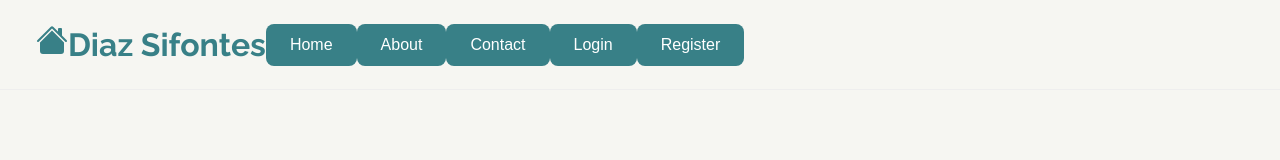
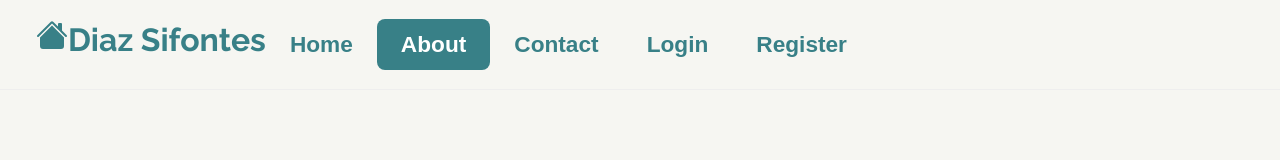
Before and after one commit to tanmaysankhe/wdm, a React (Create React App) app: page / in a window 1280 px wide. Shown: the top 160 px of the page. Built offline with nearby package versions, Linux system fonts and the light colour scheme.

Commit message:
Added chart

```diff
--- a/src/components/ContactUs.js
+++ b/src/components/ContactUs.js
@@ -45,7 +45,7 @@ class ContactUs extends React.Component {
             placeholder="Type your message"
           ></textarea>
           <br />
-          <button className="login-button">Submit</button>
+          <button className="normal-button">Submit</button>
         </form>
       </div>
     );
--- a/src/components/Dashboard.js
+++ b/src/components/Dashboard.js
@@ -4,26 +4,48 @@ import DashboardList from './DashboardList';
 
 const GroupedBarChart = (props) =>{
   var plot1 = {
-  x: ["Microwave", "Washing Machine", "Tv", "Vacuum Cleaner", "Hair Dryer"],
+  x: ["User1", "User2", "User3", "User4", "User5"],
   y: [4, 5, 6, 1, 4],
-  name: "2016",
+  name: "Land",
   type: "bar",
 };
 
 var plot2 = {
-  x: ["Microwave", "Washing Machine", "Tv", "Vacuum Cleaner", "Hair Dryer"],
+  x: ["User1", "User2", "User3", "User4", "User5"],
   y: [12, 3, 5, 6, 2],
-  name: "2017",
+  name: "Project",
   type: "bar",
 };
 
 var data = [plot1, plot2];
-    return(
+
+var piedata = [{
+  values: [64,36],
+  labels: ['Land', 'Project'],
+  type: 'pie'
+}];
+
+var pielayout = {
+  height: 500,
+  width: 500,
+  title:"Family wise land/project distribution"
+};
+
+
+return(
+      <div>
       <Plot
       data={data}
-      layout={ {width: 500, height: 500, title: 'Electronics Prices 2016/2017'} } />
-    )
+      layout={ {width: 500, height: 500, title: 'Land/Project holdings'} } />
+
+      <Plot
+      data={piedata}
+      layout={pielayout}></Plot>
+      </div>)
 }
+
+
+
 
 
 
@@ -31,7 +53,8 @@ function Dashboard(props) {
     return (
       <div>
         <GroupedBarChart></GroupedBarChart><br/>
-        <button onClick={props.addnewfun}>Add new</button>
+
+        <button class="normal-button" onClick={props.addnewfun}>Add new</button>
         <DashboardList></DashboardList>
 
       </div>
--- a/src/components/DashboardList.js
+++ b/src/components/DashboardList.js
@@ -36,7 +36,7 @@ class DashboardList extends React.Component {
             <td>12900$</td>
             <td>07-30-2008</td>
             <td>
-              <button>Edit</button> <button>Delete</button>
+              <button className="normal-button">Edit</button> <button className="normal-button">Delete</button>
             </td>
           </tr>
           <tr>
@@ -47,7 +47,7 @@ class DashboardList extends React.Component {
             <td>12900$</td>
             <td>07-30-2008</td>
             <td>
-              <button>Edit</button> <button>Delete</button>
+              <button className="normal-button">Edit</button> <button className="normal-button">Delete</button>
             </td>
           </tr>
           <tr>
@@ -58,7 +58,7 @@ class DashboardList extends React.Component {
             <td>12900$</td>
             <td>07-30-2008</td>
             <td>
-              <button>Edit</button> <button>Delete</button>
+              <button className="normal-button">Edit</button> <button className="normal-button">Delete</button>
             </td>
           </tr>
         </table>
@@ -81,7 +81,7 @@ class DashboardList extends React.Component {
             <td>12900$</td>
             <td>07-30-2008</td>
             <td>
-              <button>Edit</button> <button>Delete</button>
+              <button className="normal-button">Edit</button> <button className="normal-button">Delete</button>
             </td>
           </tr>
           <tr>
@@ -92,7 +92,7 @@ class DashboardList extends React.Component {
             <td>12900$</td>
             <td>07-30-2008</td>
             <td>
-              <button>Edit</button> <button>Delete</button>
+              <button className="normal-button">Edit</button> <button className="normal-button">Delete</button>
             </td>
           </tr>
           <tr>
@@ -103,7 +103,7 @@ class DashboardList extends React.Component {
             <td>12900$</td>
             <td>07-30-2008</td>
             <td>
-              <button>Edit</button> <button>Delete</button>
+              <button className="normal-button">Edit</button> <button className="normal-button">Delete</button>
             </td>
           </tr>
         </table>
@@ -126,7 +126,7 @@ class DashboardList extends React.Component {
             <td>127367827</td>
             <td>07-30-2008</td>
             <td>
-              <button>Edit</button> <button>Delete</button>
+              <button className="normal-button">Edit</button> <button className="normal-button">Delete</button>
             </td>
           </tr>
           <tr>
@@ -137,7 +137,7 @@ class DashboardList extends React.Component {
             <td>127367827</td>
             <td>07-30-2008</td>
             <td>
-              <button>Edit</button> <button>Delete</button>
+              <button className="normal-button">Edit</button> <button className="normal-button">Delete</button>
             </td>
           </tr>
           <tr>
@@ -148,7 +148,7 @@ class DashboardList extends React.Component {
             <td>127367827</td>
             <td>07-30-2008</td>
             <td>
-              <button>Edit</button> <button>Delete</button>
+              <button className="normal-button">Edit</button> <button className="normal-button">Delete</button>
             </td>
           </tr>
         </table>
--- a/src/components/ForgotPassword.js
+++ b/src/components/ForgotPassword.js
@@ -35,7 +35,7 @@ class ForgotPassword extends React.Component {
             <div className="form-container">
                <form className="form-box">
                     <input className="text-box" type="text" placeholder="Email"/><br/>
-                    <button className="login-button">Go</button>
+                    <button className="normal-button">Go</button>
                </form>
             </div>
         );
--- a/src/components/LandCreateUpdate.js
+++ b/src/components/LandCreateUpdate.js
@@ -33,7 +33,7 @@ class LandCreateUpdate extends React.Component {
                     </select><br/>
                     <input className="text-box" type="text" placeholder="Cost" /><br/>
                     <input className="text-box" type="date" placeholder="Date"/><br/>
-                    <button className="login-button" onClick={this.props.forgotpass}>Submit</button>
+                    <button className="normal-button" onClick={this.props.forgotpass}>Submit</button>
                </form>
             </div>
         );
--- a/src/components/LoginPage.js
+++ b/src/components/LoginPage.js
@@ -63,8 +63,8 @@ class Login extends React.Component {
             <input type="radio" name="radio" />
             Admin
           </label>
-          <button className="login-button" onClick={this.handleLogin}>Login</button>
-          <button className="login-button" onClick={this.props.forgotpass}>
+          <button className="normal-button" onClick={this.handleLogin}>Login</button>
+          <button className="normal-button" onClick={this.props.forgotpass}>
             Forgot Password
           </button>
         </form>
--- a/src/components/Parent.js
+++ b/src/components/Parent.js
@@ -56,7 +56,7 @@ class Parent extends React.Component {
             {/* <ul> */}
             <span>
               <button
-                className="nav-button"
+                className={`nav-button ${this.state.curpage === "home"? 'ses':''}` }
                 onClick={() => this.changePage("home")}
               >
                 Home
@@ -64,7 +64,7 @@ class Parent extends React.Component {
             </span>
             <span>
               <button
-                className="nav-button"
+                className={`nav-button ${this.state.curpage === "about"? 'ses':''}` }
                 onClick={() => this.changePage("about")}
               >
                 About
@@ -72,7 +72,7 @@ class Parent extends React.Component {
             </span>
             <span>
               <button
-                className="nav-button"
+                className={`nav-button ${this.state.curpage === "contact"? 'ses':''}` }
                 onClick={() => this.changePage("contact")}
               >
                 Contact
@@ -81,34 +81,33 @@ class Parent extends React.Component {
             {this.state.login && (
               <span>
                 <button
-                  className="nav-button"
+                  className={`nav-button ${this.state.curpage === "dash"? 'ses':''}` }
                   onClick={() => this.changePage("dash")}
                 >
                   Dashboard
                 </button>
               </span>
             )}
-            {!this.state.login ? (
-              <span>
+            {!this.state.login && <span>
                 <button
-                  className="nav-button"
+                  className={`nav-button`}
                   onClick={() => this.changeToLogin()}
                 >
                   Login
-                </button>
+                </button></span>}
+            {!this.state.login ? (
                 <span>
                   <button
-                    className="nav-button"
+                    className={`nav-button ${this.state.curpage === "register"? 'ses':''}` }
                     onClick={() => this.changePage("register")}
                   >
                     Register
                   </button>
                 </span>
-              </span>
             ) : (
               <span>
                 <button
-                  className="nav-button"
+                  className={`nav-button` }
                   onClick={() => this.changeToLogout()}
                 >
                   Logout
--- a/src/components/ProjectCreateUpdate.js
+++ b/src/components/ProjectCreateUpdate.js
@@ -33,7 +33,7 @@ class ProjectCreateUpdate extends React.Component {
                     </select><br/>
                     <input className="text-box" type="text" placeholder="Cost" /><br/>
                     <input className="text-box" type="date" placeholder="Date"/><br/>
-                    <button className="login-button" onClick={this.props.forgotpass}>Submit</button>
+                    <button className="normal-button" onClick={this.props.forgotpass}>Submit</button>
                </form>
             </div>
         );
--- a/src/components/RegisterPage.js
+++ b/src/components/RegisterPage.js
@@ -76,7 +76,7 @@ class Register extends React.Component {
 
           <br />
           {/* <input type="checkbox">Admin</input> */}
-          <button className="login-button">Register</button>
+          <button className="normal-button normal-button">Register</button>
         </form>
       </div>
     );
--- a/src/components/TrialCreateUpdate.js
+++ b/src/components/TrialCreateUpdate.js
@@ -26,7 +26,7 @@ class TrialCreateUpdate extends React.Component {
                     </select>
                     <input className="text-box" type="text" placeholder="Land/Project ID" /><br/>
                     <input className="text-box" type="date" placeholder="Date"/><br/>
-                    <button className="login-button" onClick={this.props.forgotpass}>Submit</button>
+                    <button className="normal-button" onClick={this.props.forgotpass}>Submit</button>
                </form>
             </div>
         );
--- a/src/components/css/Parent.css
+++ b/src/components/css/Parent.css
@@ -21,8 +21,31 @@
 .navbar .nav-menu {
   display: flex;
 }
+.nav-button{
+  padding: 1rem;
+  color: #388087;
+  padding: 12px 24px;
+  background-color: transparent;
+  border: none;
+  border-radius: 8px;
+  font-size: 17pt;
+  font-weight: bolder;
+  transition: 0.2s;
+  cursor: pointer;
+}
 
-.navbar button {
+.nav-button:hover{
+  color: rgb(0, 0, 0);
+  background-color: #aee2e7;
+
+}
+
+.ses{
+  color: white;
+  background-color: #388087;
+}
+
+.navbar .normal-button {
   padding: 1rem;
   color: #fff;
   padding: 12px 24px;
```
